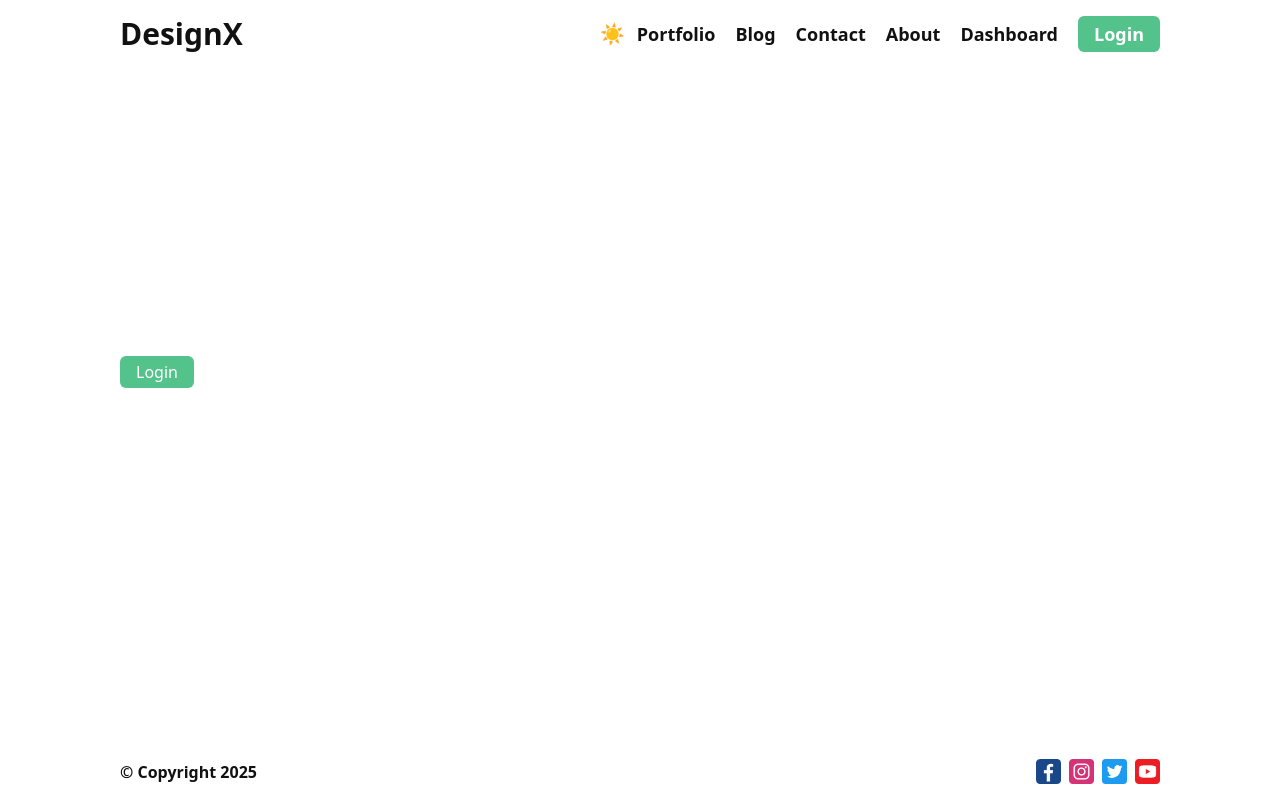
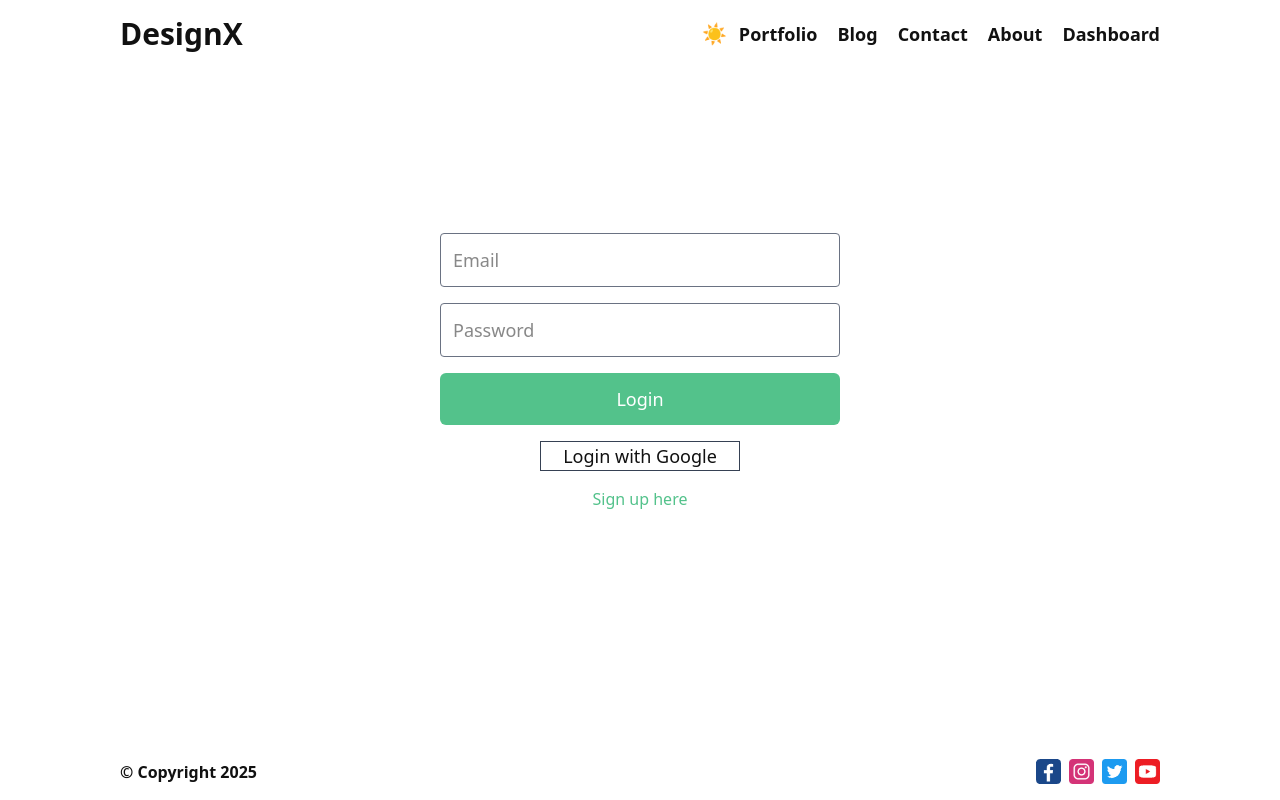
Before and after one commit to dpnam28/Design-Fontend-Nextjs, a Next.js app: page /dashboard/login in a window 1280 px wide. Built offline with nearby package versions, Linux system fonts and the light colour scheme; no server answers.

Commit message:
finished authentication

```diff
--- a/src/app/api/auth/[...nextauth]/route.ts
+++ b/src/app/api/auth/[...nextauth]/route.ts
@@ -1,5 +1,9 @@
 import NextAuth from "next-auth";
 import Google from "next-auth/providers/google";
+import CredentialsProvider from "next-auth/providers/credentials";
+import connect from "@/utils/db";
+import User from "@/models/User";
+import bcrypt from "bcryptjs";
 
 const handler = NextAuth({
   providers: [
@@ -7,7 +11,40 @@ const handler = NextAuth({
       clientId: process.env.AUTH_GOOGLE_ID!,
       clientSecret: process.env.AUTH_GOOGLE_SECRET!,
     }),
+    CredentialsProvider({
+      id: "credentials",
+      name: "Credentials",
+      credentials: {
+        email: { label: "Email", type: "email", placeholder: "your@email.com" },
+        password: { label: "Password", type: "password" },
+      },
+      async authorize(credentials) {
+        await connect();
+
+        try {
+          if (!credentials?.email || !credentials?.password) {
+            throw new Error("Email and password are required");
+          }
+          const user = await User.findOne({ email: credentials.email });
+          if (user) {
+            const isMatch = await bcrypt.compare(
+              credentials.password,
+              user.password
+            );
+            if (isMatch) return user;
+            else throw new Error("Email or Password is incorrect");
+          } else {
+            throw new Error("User not found");
+          }
+        } catch (error) {
+          throw new Error((error as Error).message);
+        }
+      },
+    }),
   ],
+  pages: {
+    error: "/dashboard/login",
+  },
 });
 
 export { handler as GET, handler as POST };
--- a/src/app/dashboard/(auth)/login/page.tsx
+++ b/src/app/dashboard/(auth)/login/page.tsx
@@ -1,16 +1,53 @@
 "use client";
 
-import { signIn } from "next-auth/react";
-import React from "react";
+import { signIn, useSession } from "next-auth/react";
+import Button from "@/components/Button/Button";
+import React, { useEffect } from "react";
+import Link from "next/link";
+import { useRouter } from "next/navigation";
+const Page = () => {
+  const session = useSession();
+  const router = useRouter();
+  useEffect(() => {
+    if (session.status === "authenticated") router.push("/dashboard");
+  }, [session.status, router]);
 
-const page = () => {
+  if (session.status === "loading") {
+    return <p>Loading...</p>;
+  }
+
+  const handleSubmit = async (e) => {
+    e.preventDefault();
+    const email = e.target[0].value;
+    const password = e.target[1].value;
+
+    if (!email || !password) return alert("Please fill all the fields");
+    signIn("credentials", { email, password });
+  };
   return (
-    <div>
-      <button onClick={() => signIn("google")} className="btn-primary">
-        Login
-      </button>
+    <div className="flex-center">
+      <div className="flex flex-col gap-4">
+        <form action="" className="flex flex-col gap-4" onSubmit={handleSubmit}>
+          <input type="email" className="auth-input" placeholder="Email" />
+          <input
+            type="password"
+            className="auth-input"
+            placeholder="Password"
+          />
+          <Button name="Login" className="btn-primary w-full py-3 text-lg" />
+        </form>
+        <button
+          onClick={() => signIn("google")}
+          className="border border-gray-700 w-50 mx-auto text-lg cursor-pointer"
+        >
+          Login with Google
+        </button>
+        <Link href={"/dashboard/register"} className="mx-auto">
+          <span className="text-login">Sign up here</span>
+        </Link>
+      </div>
     </div>
   );
 };
 
-export default page;
+export default Page;
--- a/src/app/dashboard/(auth)/register/page.tsx
+++ b/src/app/dashboard/(auth)/register/page.tsx
@@ -46,7 +46,7 @@ const Page = () => {
         <input type="password" className="auth-input" placeholder="Password" />
         <Button name="Register" className="btn-primary w-full py-3 text-lg" />
 
-        <Link href="" className="mx-auto">
+        <Link href="/dashboard/login" className="mx-auto">
           <span className="text-login">Log in</span> with an existing account
         </Link>
       </form>
--- a/src/components/Navbar/Navbar.tsx
+++ b/src/components/Navbar/Navbar.tsx
@@ -1,8 +1,10 @@
+"use client";
+
 import Link from "next/link";
 import React from "react";
+import DarkModeToggle from "../DarkModeToggle/DarkModeToggle";
+import { signOut, useSession } from "next-auth/react";
 import Button from "../Button/Button";
-import DarkModeToggle from "../DarkModeToggle/DarkModeToggle";
-
 const links = [
   { id: 5, name: "Portfolio", path: "/portfolio" },
   { id: 4, name: "Blog", path: "/blog" },
@@ -12,6 +14,7 @@ const links = [
 ];
 
 const Navbar = () => {
+  const session = useSession();
   return (
     <div className="flex justify-between items-center w-full py-4">
       <Link href={"/"}>
@@ -26,12 +29,13 @@ const Navbar = () => {
               {link.name}
             </Link>
           ))}
-
-          <Button
-            name="Login"
-            link="/dashboard/login"
-            className="btn-primary"
-          />
+          {session.status === "authenticated" && (
+            <Button
+              name="Sign Out"
+              onClick={() => signOut()}
+              className="btn-primary"
+            />
+          )}
         </div>
       </div>
     </div>
--- a/src/utils/db.ts
+++ b/src/utils/db.ts
@@ -1,6 +1,11 @@
 import mongoose from "mongoose";
 
 const connect = async () => {
+  if (mongoose.connection.readyState >= 1) {
+    // Already connected
+    return;
+  }
+
   try {
     await mongoose.connect(process.env.MONGO!);
   } catch (error) {
```
